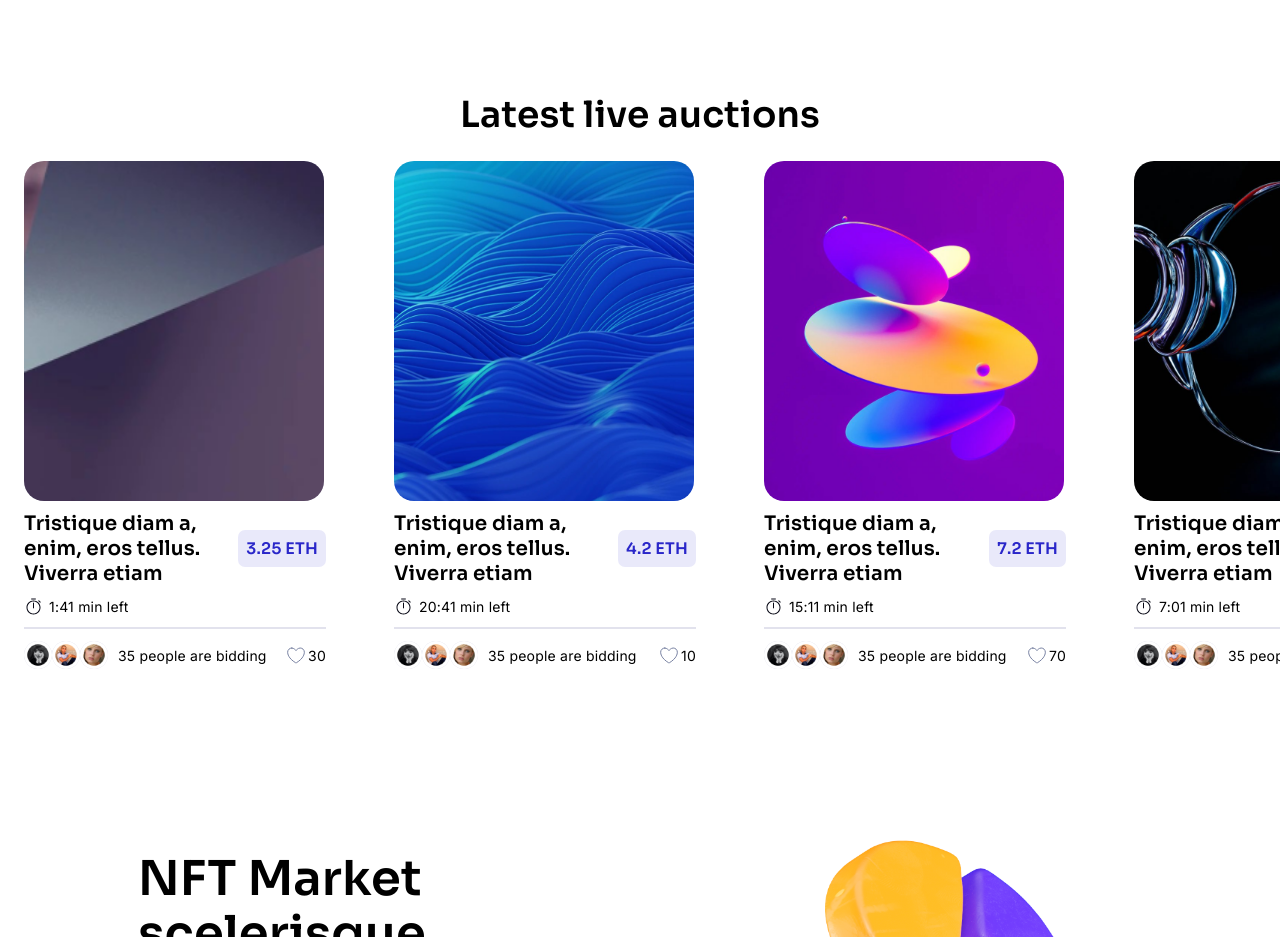
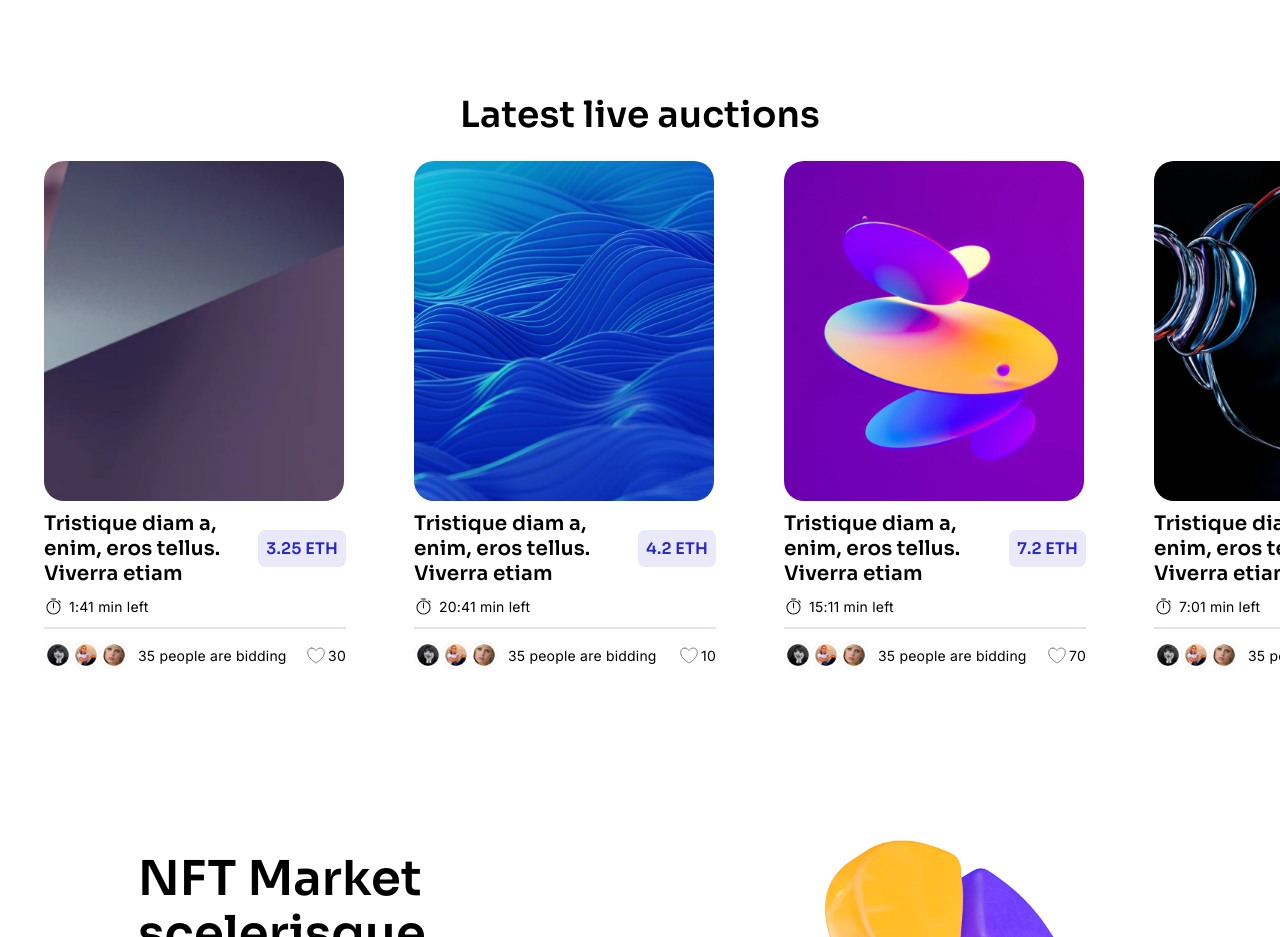
Before and after one commit to Veektoh/nft-market-site, a plain HTML site: page index.html in a window 1280 px wide. Shown: the part 820-1757 px from the top of the page. Drawn offline with nearby package versions, Linux system fonts and the light colour scheme.

Commit message:
Update style.css

```diff
--- a/style.css
+++ b/style.css
@@ -401,6 +401,7 @@ nav {
 #live-auction-card-wrapper {
     display: flex;
     gap: var(--gap-2);
+    margin-left: var(--gap-2);
     overflow: hidden;
 }
 .live-auction-card {
```
